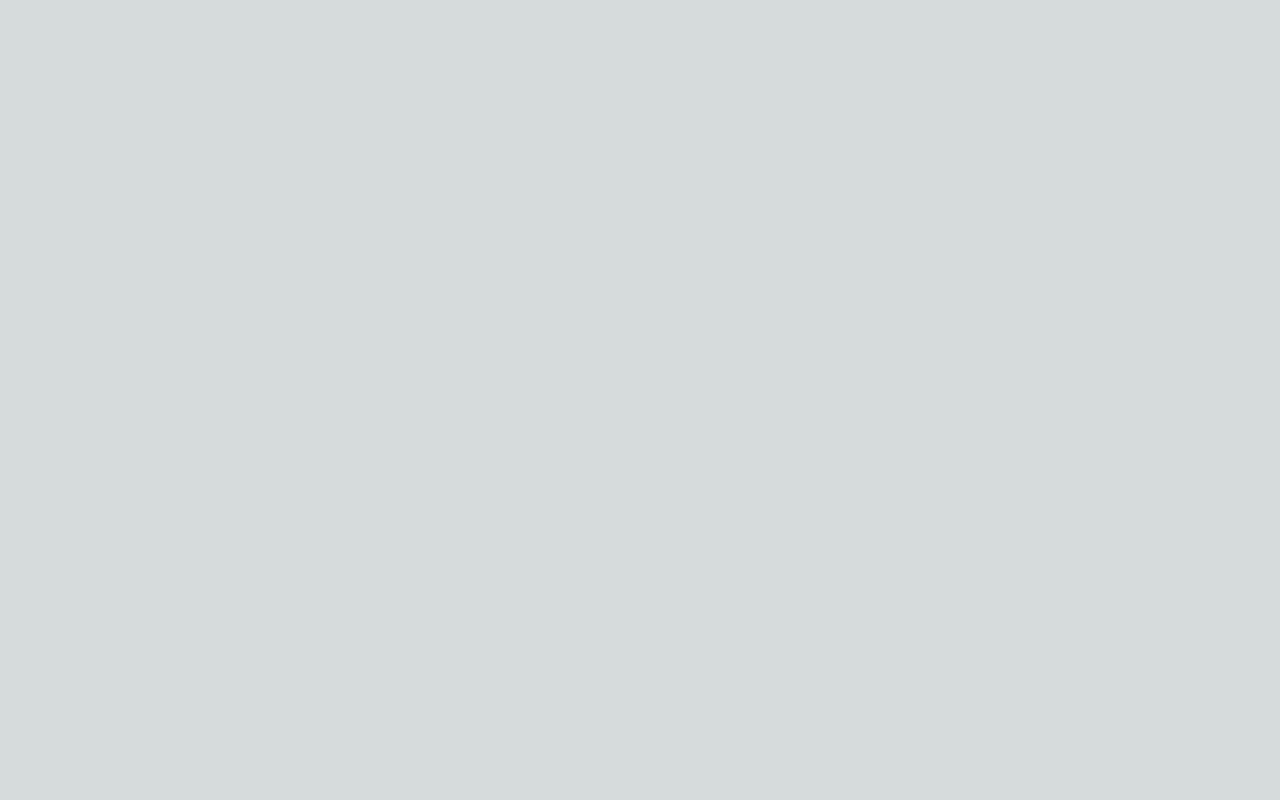
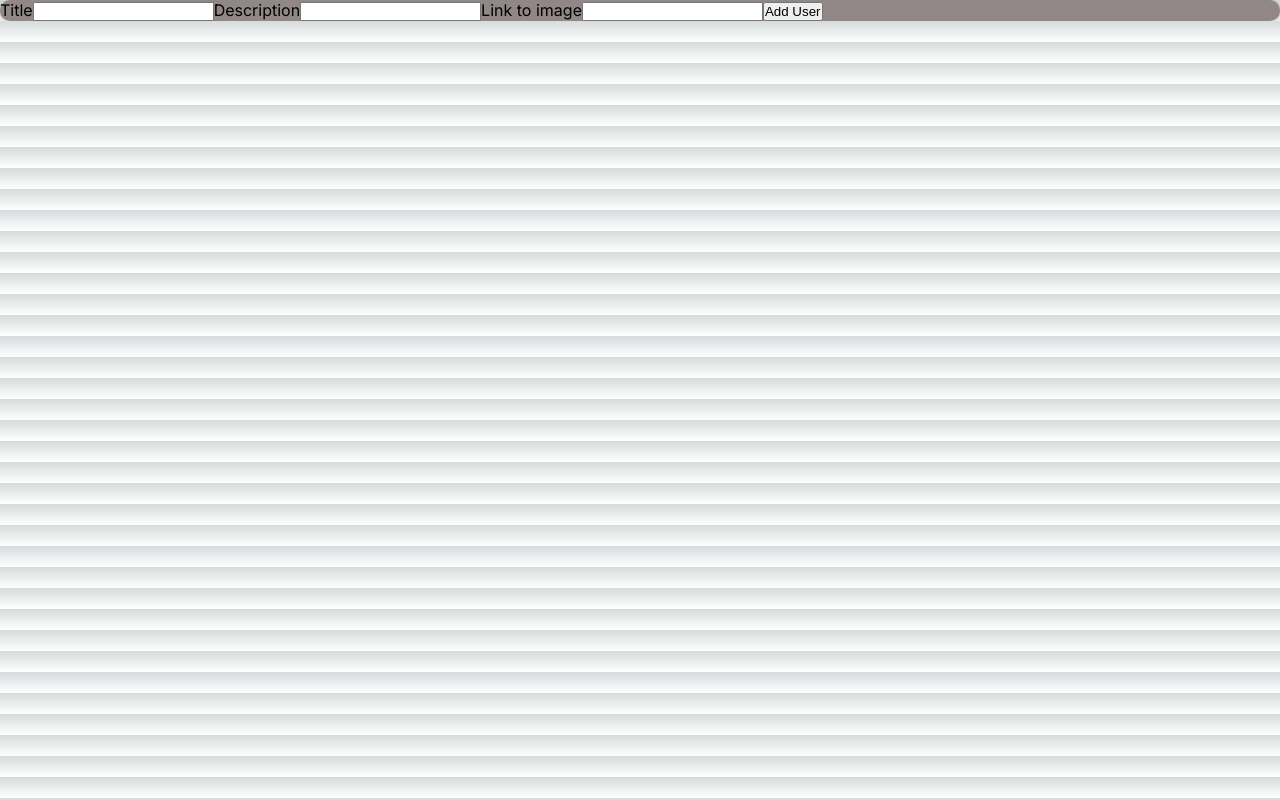
Before and after one commit to ZephyrIO/AcademiCal, a Next.js app in the folder academical/: page /add-event in a window 1280 px wide. Built offline with nearby package versions, Linux system fonts and the light colour scheme.

Commit message:
Added form

```diff
--- a/academical/app/add-event/page.js
+++ b/academical/app/add-event/page.js
@@ -1,2 +1,15 @@
+'use client'
+import React from 'react';
+import AddEvent from "@/components/AddEvent";
+
 export default function AddEventView() {
+
+    const addEventHandler = (event) => {
+        console.log(event);
+    }
+
+    return (
+        <AddEvent onAdd={addEventHandler} />
+    )
+
 }
--- a/academical/components/EventList.js
+++ b/academical/components/EventList.js
@@ -6,7 +6,7 @@ const EventList = (props) => {
         <Card className="event-list">
             {props.events.map(event => (
                 <Event
-                    id={event.id}
+                    key={event.id}
                     title = {event.title}
                     description = {event.description}
                     image = {event.image}
```
